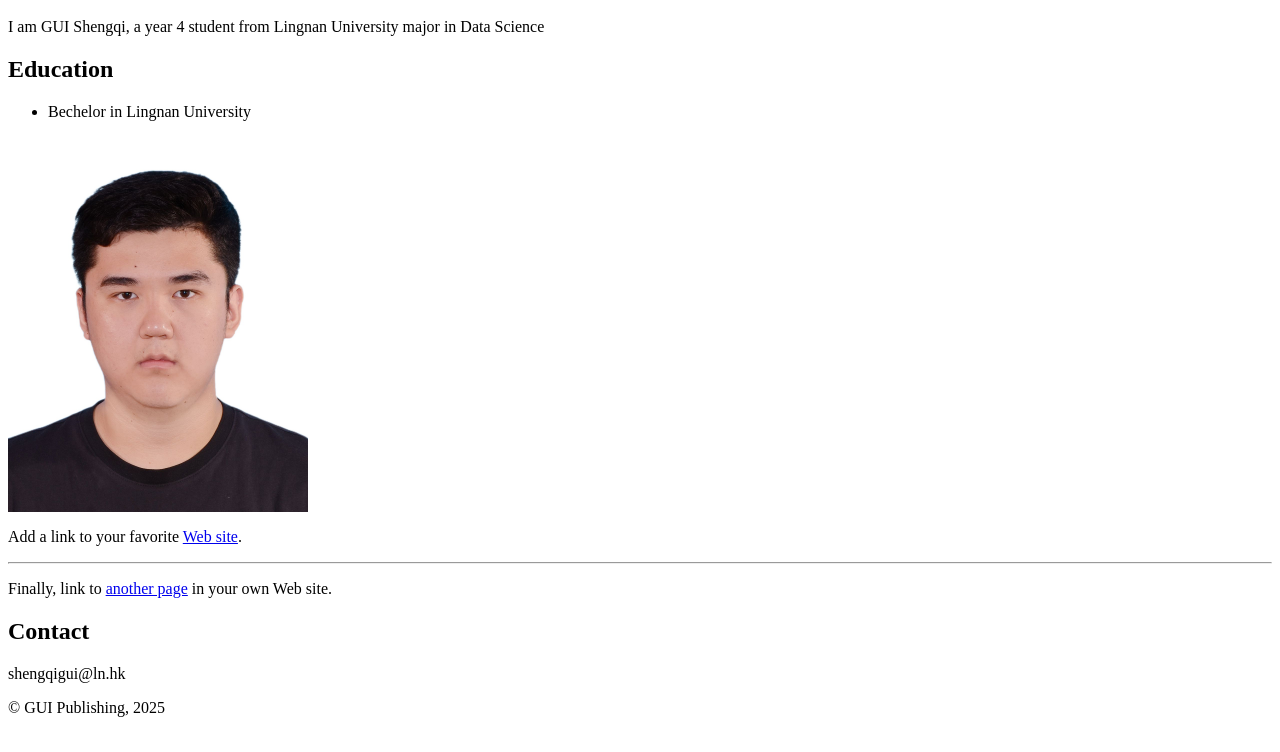
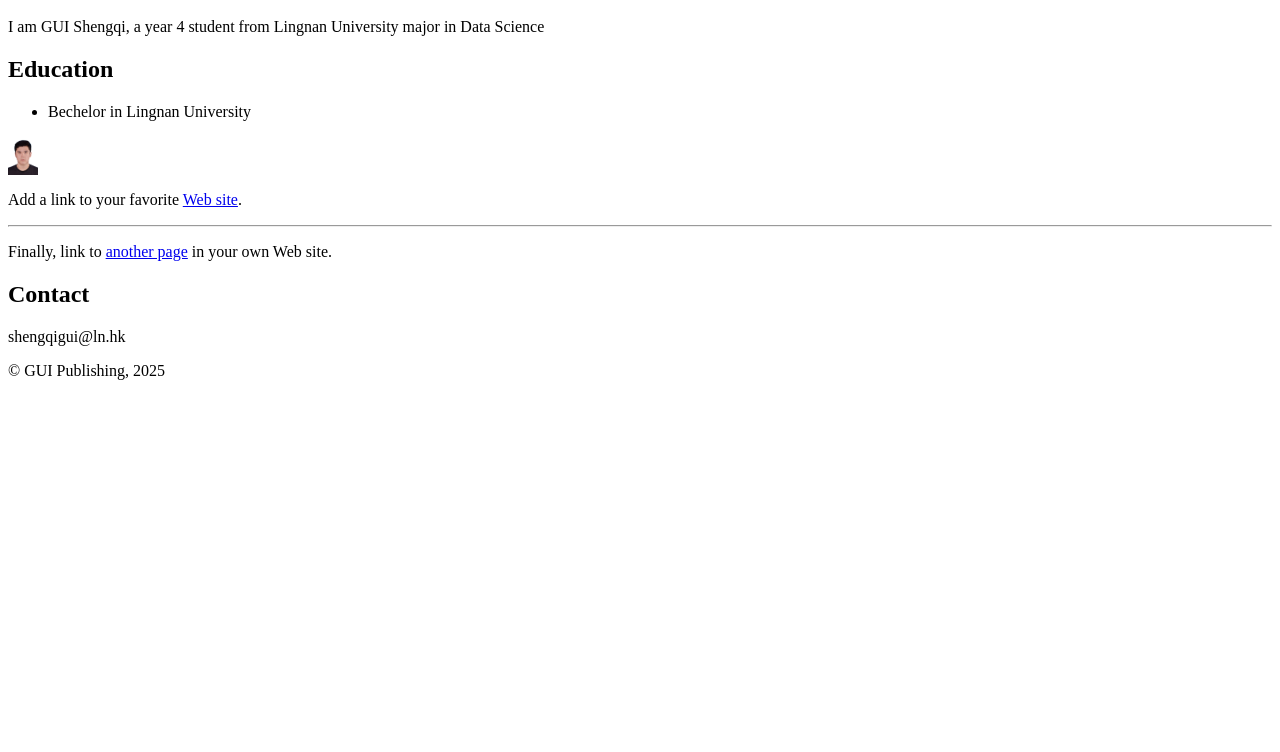
Before and after one commit to saik9t/T01, a plain HTML site: page index.html in a window 1280 px wide. Shown: the part 48-800 px from the top of the page. Drawn offline with Linux system fonts and the light colour scheme.

Commit message:
Third commit

```diff
--- a/index.html
+++ b/index.html
@@ -19,7 +19,7 @@ displayed.-->
 <ul>
 <li>Bechelor in Lingnan University</li>
 </ul>
-<p><img src="1726221520349.jpg" alt="A Great HTML Resource" width="300" height="auto"></p>
+<p><img src="1726221520349.jpg" alt="A Great HTML Resource" width="30" height="auto"></p>
 <p>Add a link to your favorite <a href="https://www.dummies.com/">Web
 site</a>.
 </p>
```
